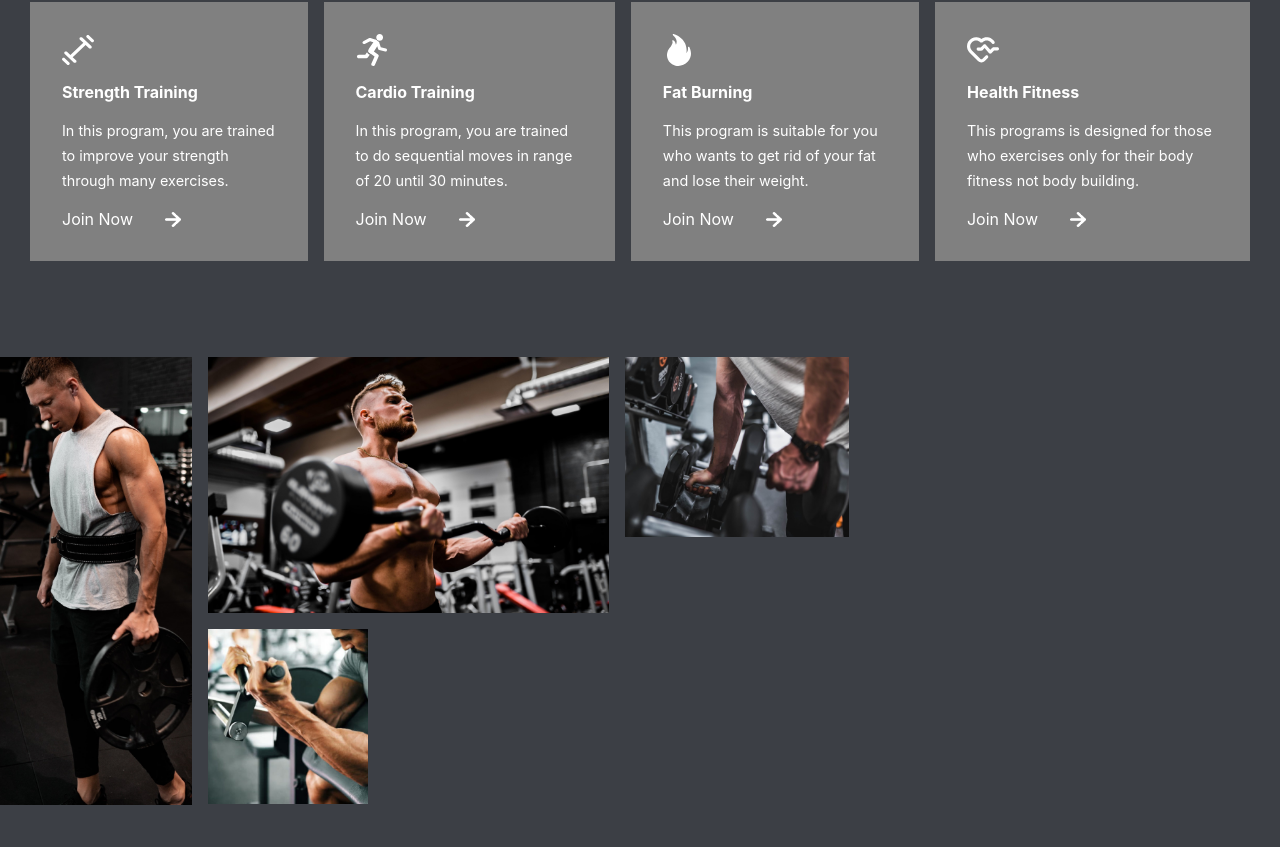
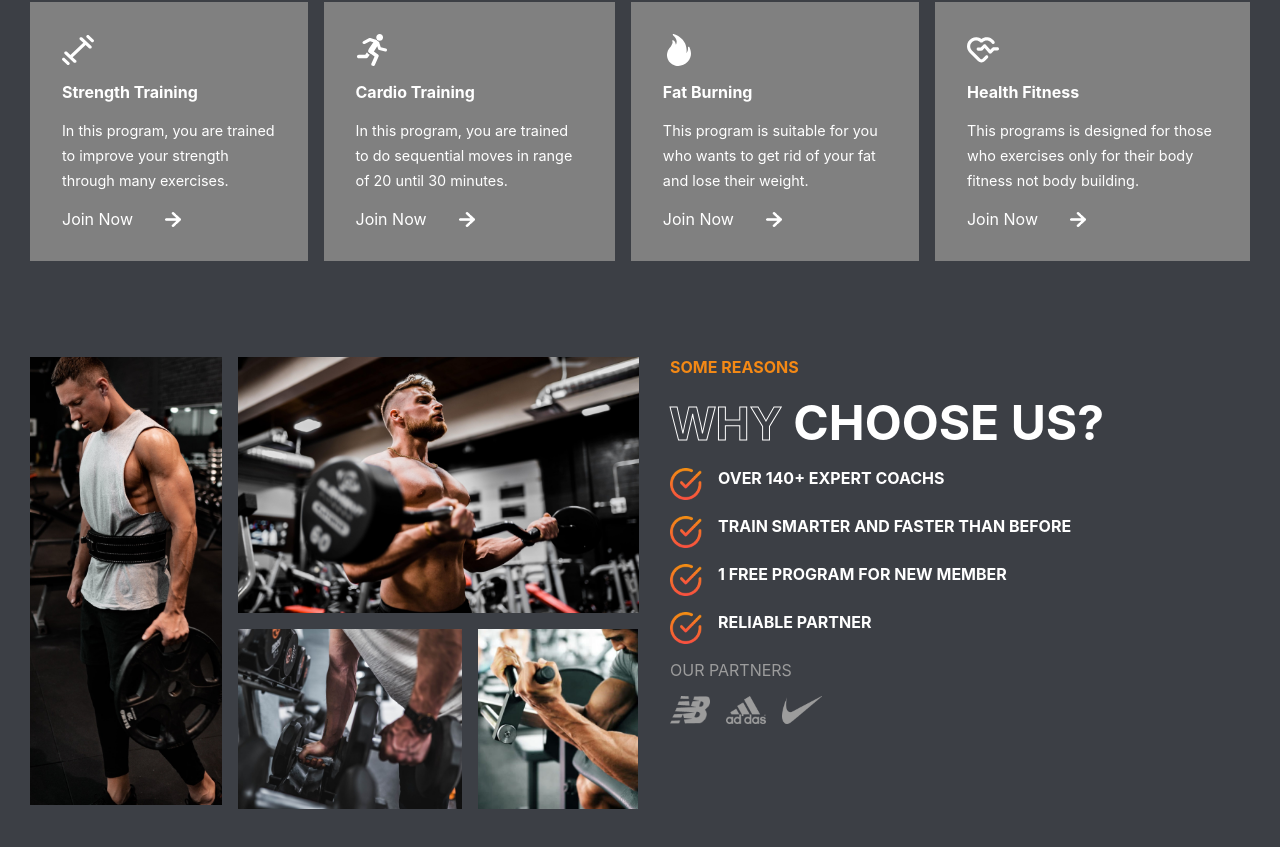
Before and after one commit to pearl0304/FIT-CLUB, a React (Create React App) app: page / in a window 1280 px wide. Shown: the part 918-1765 px from the top of the page. Built offline with nearby package versions, Linux system fonts and the light colour scheme.

Commit message:
feat: Reasons component

```diff
--- a/src/components/Reasons/Reasons.css
+++ b/src/components/Reasons/Reasons.css
@@ -1,7 +1,9 @@
 .Reasons {
   padding: 0;
   display: flex;
-  grid-template: 2rem;
+  gap: 2rem;
+  margin-left: 30px;
+  margin-right: 30px;
 }
 
 .left-r {
@@ -25,17 +27,67 @@
 .left-r > img:nth-child(2) {
   width: auto;
   height: 16rem;
-  grid-row: 2rem;
+  grid-column: 2/4;
 }
 
 .left-r > img:nth-child(3) {
   width: 14rem;
+  grid-column: 2/3;
 }
 
 .left-r > img:nth-child(4) {
   width: 10rem;
+  grid-row: 2;
+  grid-column: 3/4;
+  height: 11.2rem;
 }
 
 .right-r {
   flex: 1 1;
+  text-transform: uppercase;
+  gap: 1rem;
+  display: flex;
+  flex-direction: column;
 }
+
+.right-r > span {
+  font-weight: bold;
+  color: var(--orange);
+}
+
+.right-r > div {
+  color: white;
+  font-size: 3rem;
+  font-weight: bold;
+}
+
+.details-r {
+  display: flex;
+  flex-direction: column;
+  gap: 1rem;
+}
+
+.details-r > div {
+  display: flex;
+  font-size: 1rem;
+  gap: 1rem;
+}
+
+.details-r > div > img {
+  width: 2rem;
+  height: 2rem;
+}
+
+#partner-title {
+  color: var(--gray);
+  font-weight: normal;
+}
+
+.partners {
+  display: flex;
+  gap: 1rem;
+}
+
+.partners > img {
+  width: 2.5rem;
+}
--- a/src/components/Reasons/Reasons.jsx
+++ b/src/components/Reasons/Reasons.jsx
@@ -18,7 +18,37 @@
         <img src={image3} alt="the man who exercise"></img>
         <img src={image4} alt="the man who exercise"></img>
       </div>
-      <div className="right-r"></div>
+      <div className="right-r">
+        <span>some reasons</span>
+        <div>
+          <span className="stroke-text">why</span>
+          <span> choose us?</span>
+        </div>
+        <div className="details-r">
+          <div>
+            <img src={tick} alt=""></img>
+            <span>OVER 140+ EXPERT COACHS</span>
+          </div>
+          <div>
+            <img src={tick} alt=""></img>
+            <span>TRAIN SMARTER AND FASTER THAN BEFORE</span>
+          </div>
+          <div>
+            <img src={tick} alt=""></img>
+            <span>1 FREE PROGRAM FOR NEW MEMBER</span>
+          </div>
+          <div>
+            <img src={tick} alt=""></img>
+            <span>RELIABLE PARTNER</span>
+          </div>
+        </div>
+        <span id="partner-title">OUR PARTNERS</span>
+        <div className="partners">
+          <img src={nb}></img>
+          <img src={adidas}></img>
+          <img src={nike}></img>
+        </div>
+      </div>
     </div>
   );
 };
```
